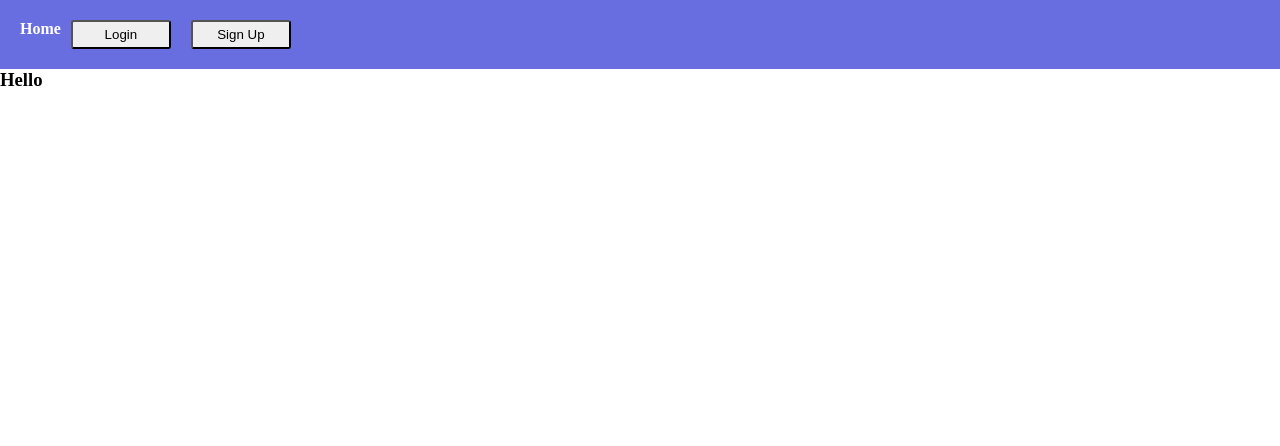
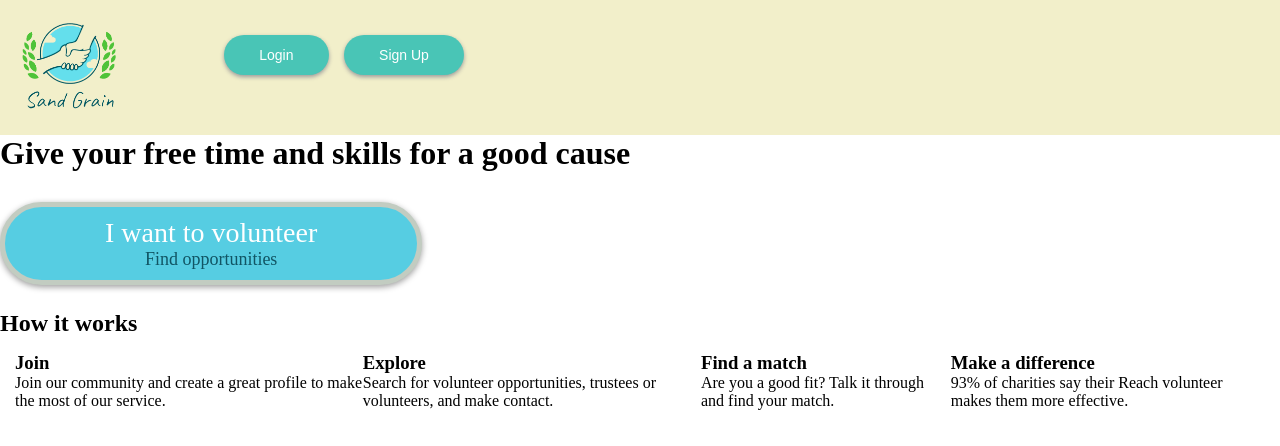
Before and after one commit to samsmc/Sand-Grain, a React (Create React App) app: page / in a window 1280 px wide. Shown: the top 446 px of the page. Built offline with nearby package versions, Linux system fonts and the light colour scheme; no server answers.

Commit message:
updated saturday

```diff
--- a/package.json
+++ b/package.json
@@ -7,7 +7,9 @@
     "@testing-library/react": "^9.4.1",
     "@testing-library/user-event": "^7.2.1",
     "axios": "^0.19.2",
+    "bootstrap": "^4.5.3",
     "react": "^16.13.0",
+    "react-bootstrap": "^1.4.0",
     "react-dom": "^16.13.0",
     "react-router": "^5.1.2",
     "react-router-dom": "^5.1.2",
--- a/src/App.css
+++ b/src/App.css
@@ -4,28 +4,75 @@
 }
 
 .App {
-  padding: 20px;;
+  padding: 20px;
+  ;
 }
 
 nav.navbar {
   display: flex;
   padding: 20px;
-  background: #686de0;
+  background: #f2efca;
 }
 
-nav.navbar .navbar-user{
+nav.navbar .navbar-user {
   margin-left: 10px;
   color: white;
 }
 
 button.navbar-button {
-  padding: 5px 20px;
+  /*  padding: 5px 20px;
   width: 100px;
-  border-radius: 3px;
-  margin: 0 10px;
+  border-radius: 10px;
+  margin: 0 10px; */
+  position: relative;
+  display: inline-block;
+  left: 100%;
+  top: 15px;
+  border-radius: 30px;
+  height: 40px;
+  padding: 0 35px;
+  box-shadow: 0 2px 4px 0 #9B9B9B;
+  background-color: #49c5b6;
+  color: #fff;
+  text-align: center;
+  font-size: 14px;
+  cursor: pointer;
+  border: none;
+  transition: all 0.3s
 }
 
 #home-btn {
   color: white;
   text-decoration: none;
 }
+
+#volunteer-btn {
+  position: relative;
+  display: inline-block;
+  font-size: 28px;
+  color: white;
+  border-radius: 1000px;
+  text-align: center;
+  padding: 10px 100px 10px 100px;
+  box-shadow: 0 2px 6px 0 #9B9B9B;
+  background-color: #56cde2;
+  margin-bottom: 25px;
+  margin-top: 30px;
+  border: 5px solid #c2ccc1;
+  text-decoration: none;
+}
+
+#volunteer-btn p {
+  font-size: 18px;
+  color: rgb(17, 85, 100);
+}
+
+.block {
+  display: flex;
+  justify-content: center;
+  align-items: baseline;
+  padding: 15px;
+
+
+
+}
--- a/src/App.js
+++ b/src/App.js
@@ -2,6 +2,7 @@ import React, { Component } from "react";
 import "./App.css";
 import { Switch } from "react-router-dom";
 import AuthProvider from "./lib/AuthProvider";
+/* import 'bootstrap/dist/css/bootstrap.min.css'; */
 
 import Navbar from "./components/Navbar";
 import Signup from "./pages/Signup";
--- a/src/components/Navbar.js
+++ b/src/components/Navbar.js
@@ -1,7 +1,7 @@
 import React, { Component } from "react";
 import { Link } from "react-router-dom";
 import { withAuth } from "../lib/AuthProvider";
-/* import "./Navbar.css"; */
+
 
 class Navbar extends Component {
   render() {
@@ -9,7 +9,7 @@ class Navbar extends Component {
     return (
       <nav className='navbar'>
         <Link to={"/"} id='home-btn'>
-          <h4>Home</h4>
+          <img classname="" src="./images/SandGrainLogo.png" style={{ maxWidth: "100px" }}></img>
         </Link>
         {isLoggedin ? (
           <>
--- a/src/pages/Home.js
+++ b/src/pages/Home.js
@@ -3,9 +3,34 @@ import React from 'react';
 const Home = () => {
 
   return (
-    <div className="center-div main-dashboard">
-      <div className="main-dashboard-elements">
-        <h3>Hello </h3>
+    <div className="">
+      <div className="">
+        <h1>Give your free time and skills for a good cause</h1>
+        <div>
+          <a href="/events" id="volunteer-btn">I want to volunteer
+          <br></br><p>Find opportunities</p></a>
+        </div>
+      </div>
+      <div className="">
+        <h2>How it works</h2>
+      </div>
+      <div className="block">
+        <div >
+          <h3>Join</h3>
+          <div>Join our community and create a great profile to make the most of our service.</div>
+        </div>
+        <div>
+          <h3>Explore</h3>
+          <p>Search for volunteer opportunities, trustees or volunteers, and make contact.</p>
+        </div>
+        <div>
+          <h3>Find a match</h3>
+          <p>Are you a good fit? Talk it through and find your match.</p>
+        </div>
+        <div>
+          <h3>Make a difference</h3>
+          <p>93% of charities say their Reach volunteer makes them more effective.</p>
+        </div>
       </div>
     </div>
 
```
Also changed, not shown: src/components/Navbar.css (deleted, +0 -271 lines), public/images/SandGrainLogo.png (added), 1 other file (tests, documents, lock files or other folders).
